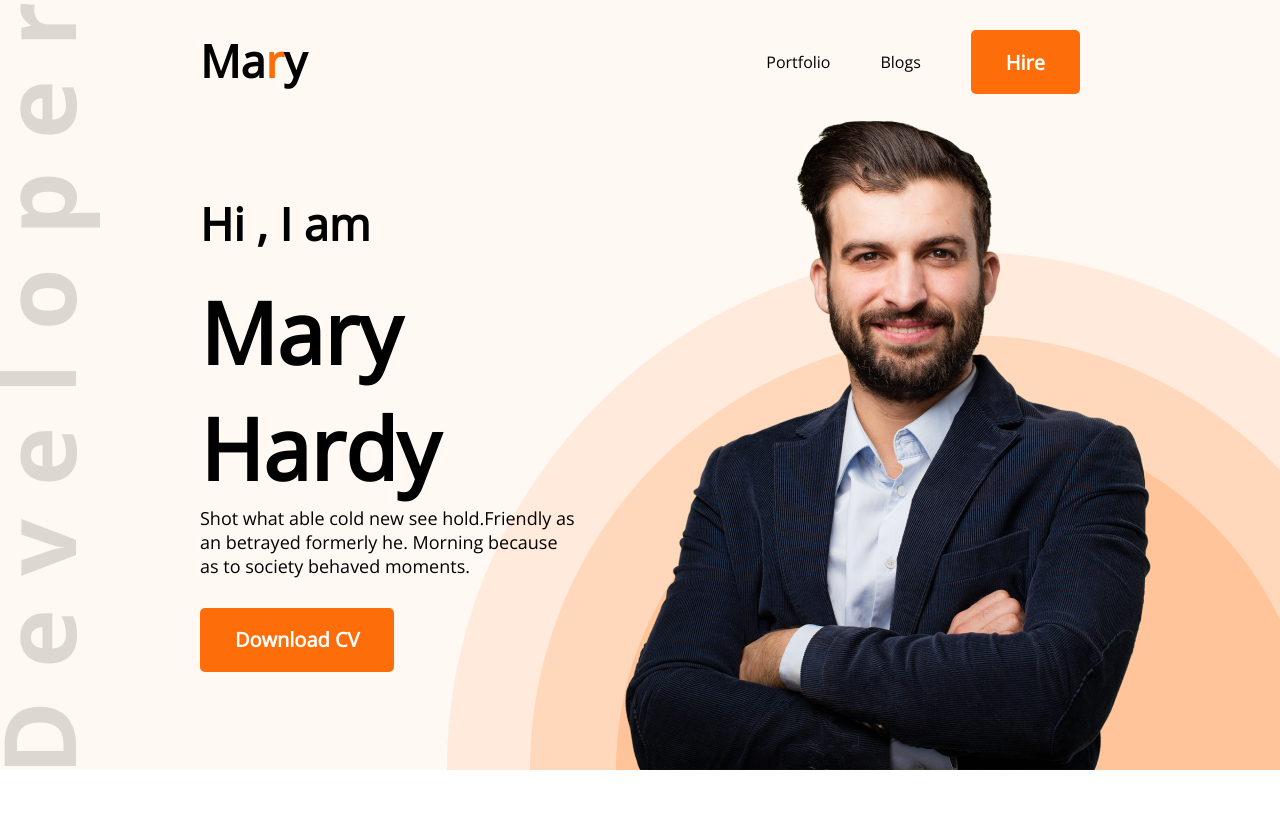
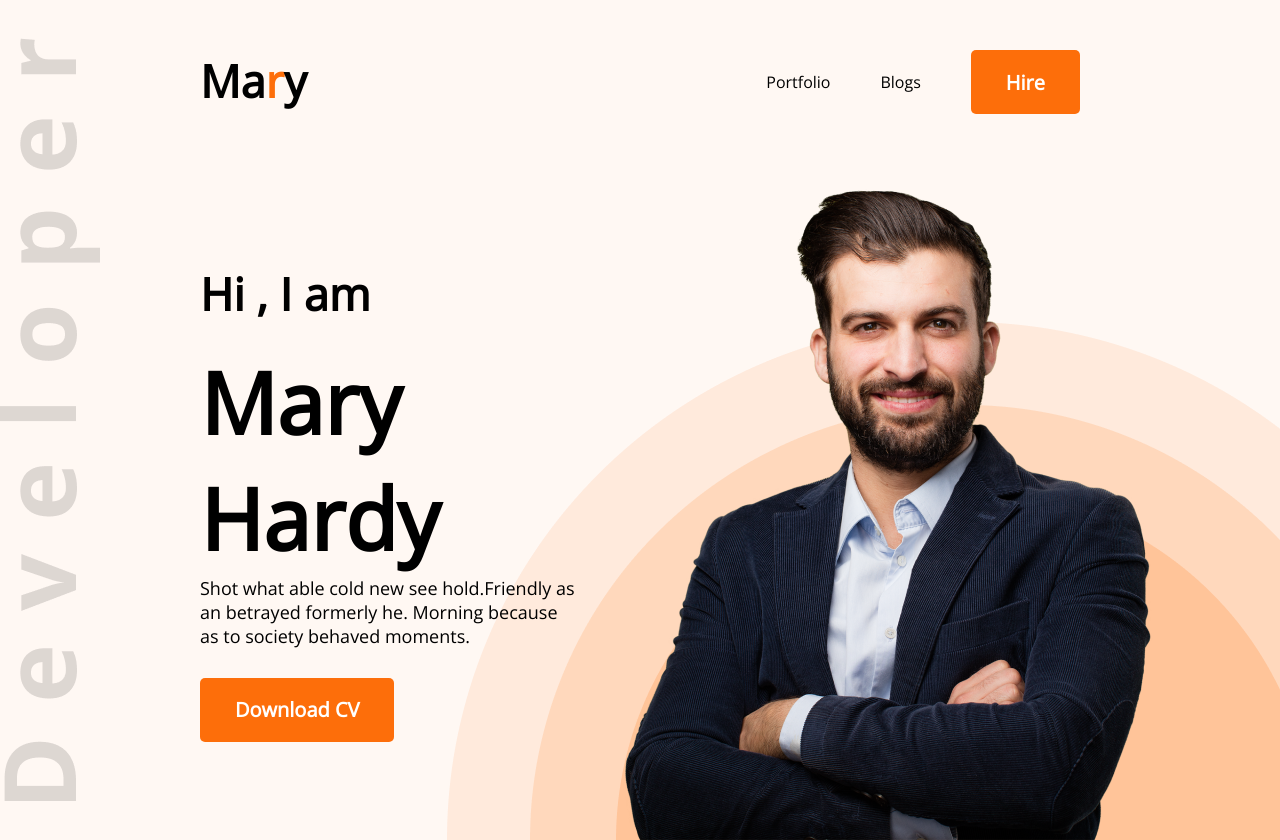
Before and after one commit to Tawhidalfatah/developer-portfolio, a plain HTML site: page index.html in a window 1280 px wide. Shown: the top 840 px of the page. Drawn offline with nearby package versions, Linux system fonts and the light colour scheme.

Commit message:
touch up

```diff
--- a/Styles/style.css
+++ b/Styles/style.css
@@ -25,7 +25,7 @@
     background-image: url(../images/header_bg.png), url(../images/developer.png);
     background-repeat: no-repeat;
     background-position: bottom right, left;
-    padding-top: 30px;
+
 
 
 
@@ -37,7 +37,7 @@
 nav {
     display: flex;
     justify-content: space-between;
-    margin: 0 200px;
+    padding: 50px 200px;
 }
 
 nav ul {
@@ -212,7 +212,7 @@ section ul {
 .contact {
     display: flex;
     gap: 100px;
-    background: #FFF8F3;
+    background-color: #FFF8F3;
 
     padding: 130px 150px;
 }
```
